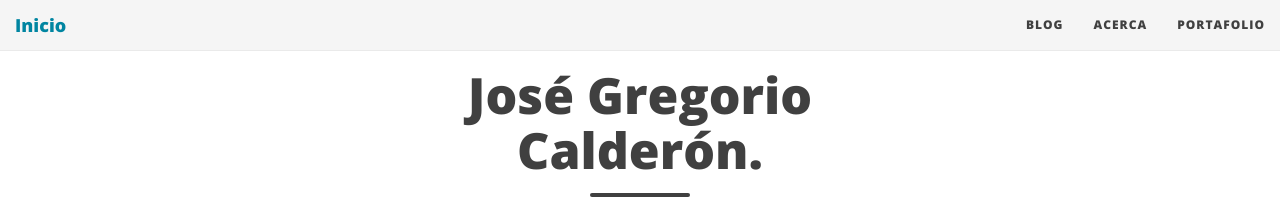
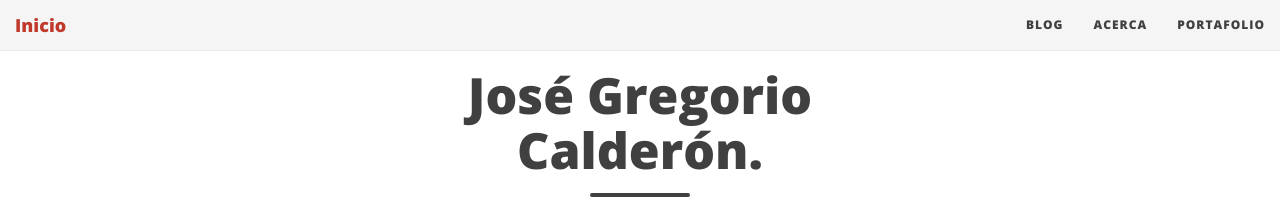
Before and after one commit to josegoyo/josegoyo.github.io, a Jekyll site: the page built from index.html, in a window 1280 px wide. Shown: the top 208 px of the page. Built offline with Jekyll 4.4.1, drawn with Linux system fonts in a browser that asks for light colours; nearby versions of some CDN libraries; the list of posts is cut into pages by our own code; comment, search, counter and statistics services are not loaded.

Commit message:
Update main.css

```diff
--- a/css/main.css
+++ b/css/main.css
@@ -26,7 +26,7 @@
 }
 a:hover,
 a:focus {
-  color: #0085a1;
+  color: #c0392b;
 }
 blockquote {
   color: #808080;
@@ -81,12 +81,12 @@
 ::-moz-selection {
   color: white;
   text-shadow: none;
-  background: #0085a1;
+  background: #c0392b;
 }
 ::selection {
   color: white;
   text-shadow: none;
-  background: #0085a1;
+  background: #c0392b;
 }
 img::selection {
   color: white;
@@ -133,7 +133,7 @@
 .navbar-custom .navbar-brand:focus ,
 .navbar-custom .nav li a:hover,
 .navbar-custom .nav li a:focus {
-  color: #0085a1;
+  color: #c0392b;
 }
 
 @media only screen and (min-width: 768px) {
@@ -277,7 +277,7 @@
 .post-preview a:focus,
 .post-preview a:hover {
   text-decoration: none;
-  color: #0085a1;
+  color: #c0392b;
 }
 
 .post-preview .post-title {
@@ -388,8 +388,8 @@
 .pager li a:hover,
 .pager li a:focus {
   color: #FFF;
-  background: #0085a1;
-  border: 1px solid #0085a1;
+  background: #c0392b;
+  border: 1px solid #c0392b;
 }
 
 .pager {
```
